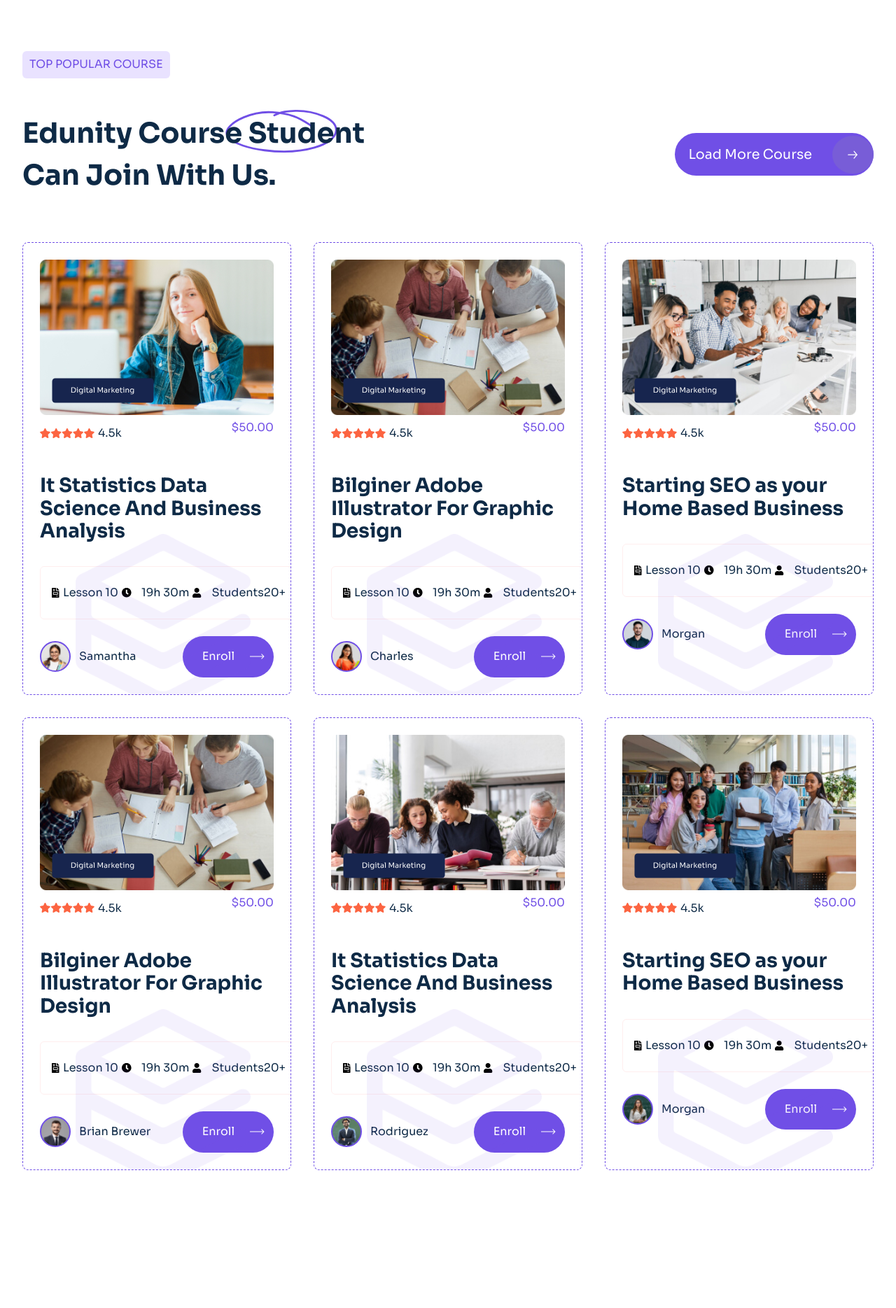
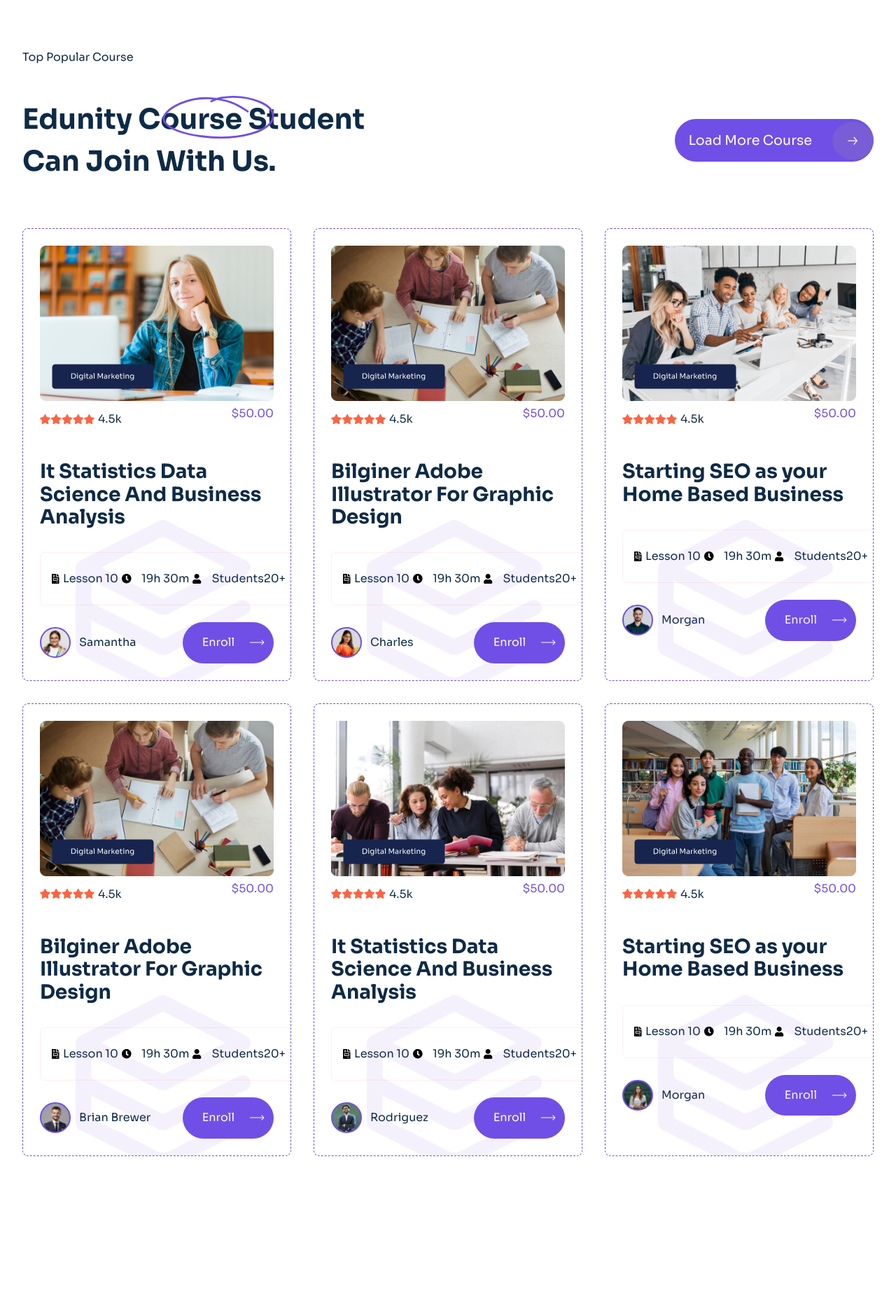
Before and after one commit to Siddami/WTFReactDec, a React (Vite) app: page / in a window 1280 px wide. Shown: the part 1520-3389 px from the top of the page at 70% size. Built offline with nearby package versions, Linux system fonts and the light colour scheme.

Commit message:
fix:  fixed heading styliing across sections

```diff
--- a/src/components/About/About.css
+++ b/src/components/About/About.css
@@ -6,15 +6,6 @@
   margin: auto;
   padding: 2rem 1.5rem;
   margin-bottom: 5em;
-}
-
-.about--heading{
-    color: var(--primary-color);
-    background-color: var(--light-purple);
-    padding: 1em;
-    text-transform: uppercase;
-    width: fit-content;
-    border-radius: 6px;
 }
 
 .about--info{
@@ -31,7 +22,7 @@
   max-width: 520px;
 }
 
-.highlight {
+.about-highlight {
   position: absolute;
   bottom: -15%;
   right: 10%;
--- a/src/components/About/index.jsx
+++ b/src/components/About/index.jsx
@@ -10,9 +10,9 @@ const About = () => {
       <section className="about">
         <img src="/images/about.svg" alt="about" />
         <div className="about--info">
-          <p className="about--heading">Our About Us</p>
+          <p className="heading">Our About Us</p>
           <h2>
-            <TextDecor className="highlight" />
+            <TextDecor className="about-highlight highlight" />
             Learn & Grow your skills From anywhere{" "}
           </h2>
           <p>
--- a/src/components/Categories/index.jsx
+++ b/src/components/Categories/index.jsx
@@ -6,7 +6,7 @@ const Categories = () => {
     <>
       <section className="categories-section">
         <div className="categories-header">
-          <p className="categories-title">Categories</p>
+          <p className="heading">Categories</p>
           <h2>Browse By Categories</h2>
         </div>
         <div className="categories-container">
--- a/src/components/Courses/Courses.css
+++ b/src/components/Courses/Courses.css
@@ -6,16 +6,6 @@
     max-width: 1220px;
     margin: auto;
     margin-block: clamp(4rem, 10vw, 8rem);
-}
-
-.Courses--heading{
-    font-size: 1em;
-    color: var(--primary-color);
-    background-color: var(--light-purple);
-    padding: 10px;
-    width: fit-content;
-    border-radius: 6px;
-    text-transform: uppercase;
 }
 
 .Courses--intro{
--- a/src/components/Courses/index.jsx
+++ b/src/components/Courses/index.jsx
@@ -15,7 +15,7 @@ const Courses = () => {
   return (
     <>
       <section className="Courses">
-        <p className="Courses--heading">Top Popular Course</p>
+        <p className="heading">Top Popular Course</p>
         <div className="Courses--intro">
           <h2>
             <TextDecor className="highlight"/>
```
